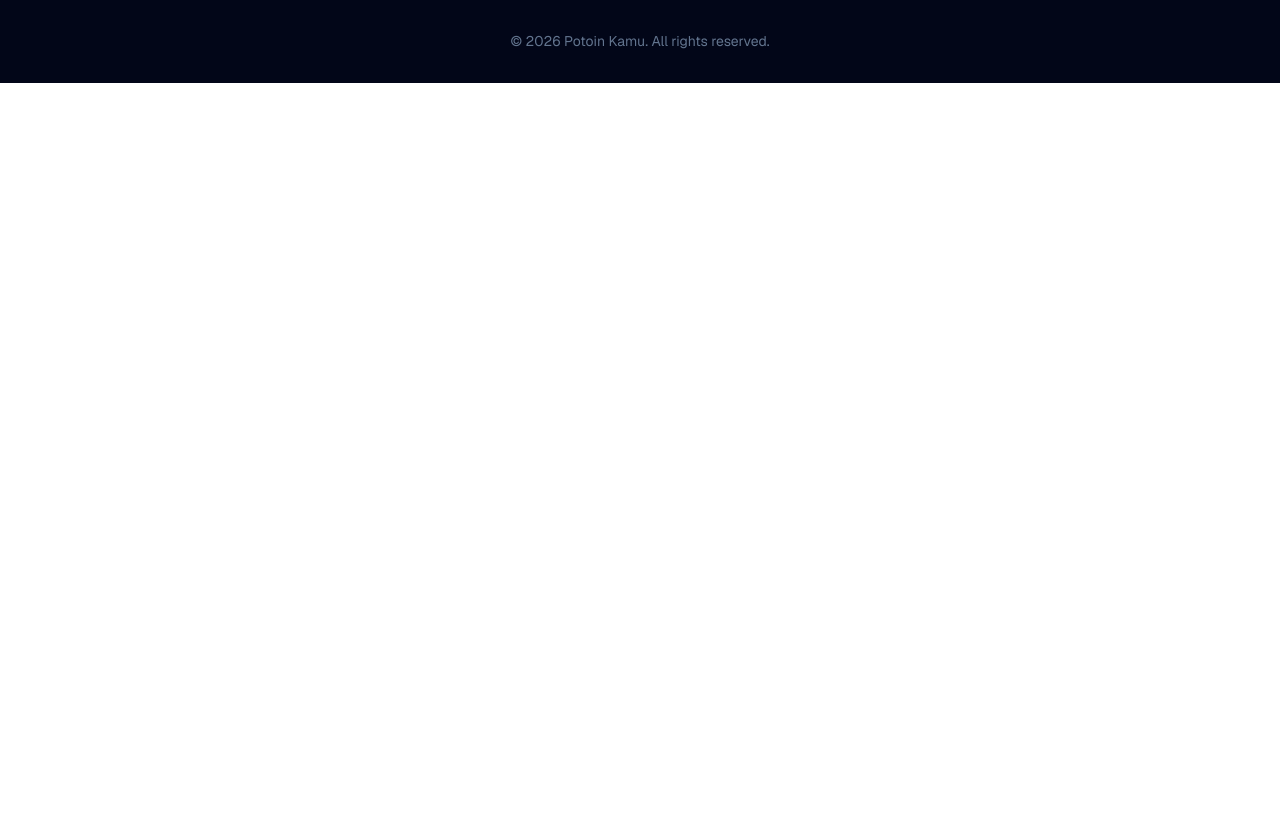
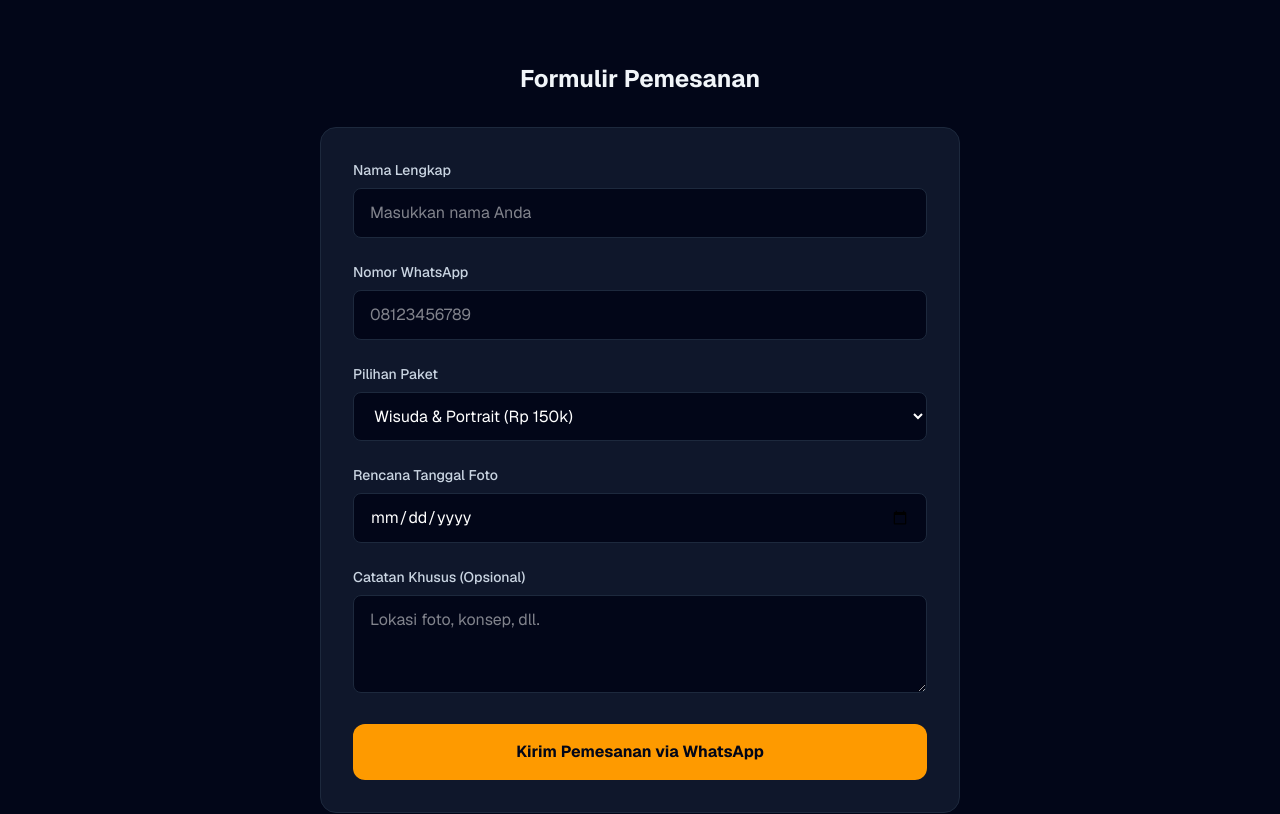
Before and after one commit to Callmehamzz/potoin-kamu, a Next.js app: page / in a window 1280 px wide. Shown: the part 1000-1814 px from the top of the page. Before the commit the page ends 1083 px from the top, so only its background shows below. Built offline with nearby package versions, Linux system fonts and the light colour scheme.

Commit message:
Tambah formulir booking interaktif WhatsApp

```diff
--- a/app/page.tsx
+++ b/app/page.tsx
@@ -1,6 +1,25 @@
-import React from 'react';
+'use client';
+
+import React, { useState } from 'react';
 
 export default function Home() {
+  const [formData, setFormData] = useState({
+    nama: '',
+    whatsapp: '',
+    paket: 'Wisuda & Portrait',
+    tanggal: '',
+    catatan: '',
+  });
+
+  const handleSubmit = (e: React.FormEvent) => {
+    e.preventDefault();
+    const pesan = `Halo Potoin Kamu, saya ingin booking jadwal foto:%0A%0A- *Nama*: ${formData.nama}%0A- *No. WA*: ${formData.whatsapp}%0A- *Paket*: ${formData.paket}%0A- *Tanggal*: ${formData.tanggal}%0A- *Catatan*: ${formData.catatan || '-'}`;
+
+    // Ganti nomor di bawah ini dengan nomor WhatsApp aktifmu (format: 628xxx)
+    const nomorWA = '6281234567890';
+    window.open(`https://wa.me/${nomorWA}?text=${pesan}`, '_blank');
+  };
+
   return (
     <main className="min-h-screen bg-slate-950 text-slate-100 font-sans">
       {/* Navbar */}
@@ -8,8 +27,7 @@ export default function Home() {
         <h1 className="text-2xl font-bold tracking-wider text-amber-400">POTOIN KAMU</h1>
         <div className="space-x-6 text-sm font-medium">
           <a href="#layanan" className="hover:text-amber-400 transition">Layanan</a>
-          <a href="#portofolio" className="hover:text-amber-400 transition">Portofolio</a>
-          <a href="#kontak" className="hover:text-amber-400 transition">Kontak</a>
+          <a href="#booking" className="hover:text-amber-400 transition">Booking</a>
         </div>
       </nav>
 
@@ -23,9 +41,7 @@ export default function Home() {
           Layanan foto wisuda, event, portrait, dan dokumentasi momen spesial dengan hasil estetis dan harga bersahabat.
         </p>
         <a
-          href="https://wa.me/6281234567890"
-          target="_blank"
-          rel="noopener noreferrer"
+          href="#booking"
           className="inline-block bg-amber-500 hover:bg-amber-600 text-slate-950 font-bold px-8 py-4 rounded-full transition shadow-lg shadow-amber-500/20"
         >
           Pesan Jadwal Sekarang
@@ -55,6 +71,78 @@ export default function Home() {
         </div>
       </section>
 
+      {/* Booking Form Section */}
+      <section id="booking" className="py-16 px-4 max-w-2xl mx-auto border-t border-slate-800">
+        <h3 className="text-2xl font-bold text-center mb-8">Formulir Pemesanan</h3>
+        <form onSubmit={handleSubmit} className="bg-slate-900 p-8 rounded-2xl border border-slate-800 space-y-6">
+          <div>
+            <label className="block text-sm font-medium mb-2 text-slate-300">Nama Lengkap</label>
+            <input
+              type="text"
+              required
+              className="w-full bg-slate-950 border border-slate-800 rounded-lg px-4 py-3 text-white focus:outline-none focus:border-amber-500"
+              placeholder="Masukkan nama Anda"
+              value={formData.nama}
+              onChange={(e) => setFormData({...formData, nama: e.target.value})}
+            />
+          </div>
+
+          <div>
+            <label className="block text-sm font-medium mb-2 text-slate-300">Nomor WhatsApp</label>
+            <input
+              type="tel"
+              required
+              className="w-full bg-slate-950 border border-slate-800 rounded-lg px-4 py-3 text-white focus:outline-none focus:border-amber-500"
+              placeholder="08123456789"
+              value={formData.whatsapp}
+              onChange={(e) => setFormData({...formData, whatsapp: e.target.value})}
+            />
+          </div>
+
+          <div>
+            <label className="block text-sm font-medium mb-2 text-slate-300">Pilihan Paket</label>
+            <select
+              className="w-full bg-slate-950 border border-slate-800 rounded-lg px-4 py-3 text-white focus:outline-none focus:border-amber-500"
+              value={formData.paket}
+              onChange={(e) => setFormData({...formData, paket: e.target.value})}
+            >
+              <option value="Wisuda & Portrait">Wisuda & Portrait (Rp 150k)</option>
+              <option value="Event & Dokumentasi">Event & Dokumentasi (Rp 300k)</option>
+              <option value="Group / Groupie">Group / Groupie (Rp 200k)</option>
+            </select>
+          </div>
+
+          <div>
+            <label className="block text-sm font-medium mb-2 text-slate-300">Rencana Tanggal Foto</label>
+            <input
+              type="date"
+              required
+              className="w-full bg-slate-950 border border-slate-800 rounded-lg px-4 py-3 text-white focus:outline-none focus:border-amber-500"
+              value={formData.tanggal}
+              onChange={(e) => setFormData({...formData, tanggal: e.target.value})}
+            />
+          </div>
+
+          <div>
+            <label className="block text-sm font-medium mb-2 text-slate-300">Catatan Khusus (Opsional)</label>
+            <textarea
+              rows={3}
+              className="w-full bg-slate-950 border border-slate-800 rounded-lg px-4 py-3 text-white focus:outline-none focus:border-amber-500"
+              placeholder="Lokasi foto, konsep, dll."
+              value={formData.catatan}
+              onChange={(e) => setFormData({...formData, catatan: e.target.value})}
+            />
+          </div>
+
+          <button
+            type="submit"
+            className="w-full bg-amber-500 hover:bg-amber-600 text-slate-950 font-bold py-4 rounded-xl transition"
+          >
+            Kirim Pemesanan via WhatsApp
+          </button>
+        </form>
+      </section>
+
       {/* Footer */}
       <footer className="border-t border-slate-800 py-8 text-center text-slate-500 text-sm">
         <p>© 2026 Potoin Kamu. All rights reserved.</p>
```
